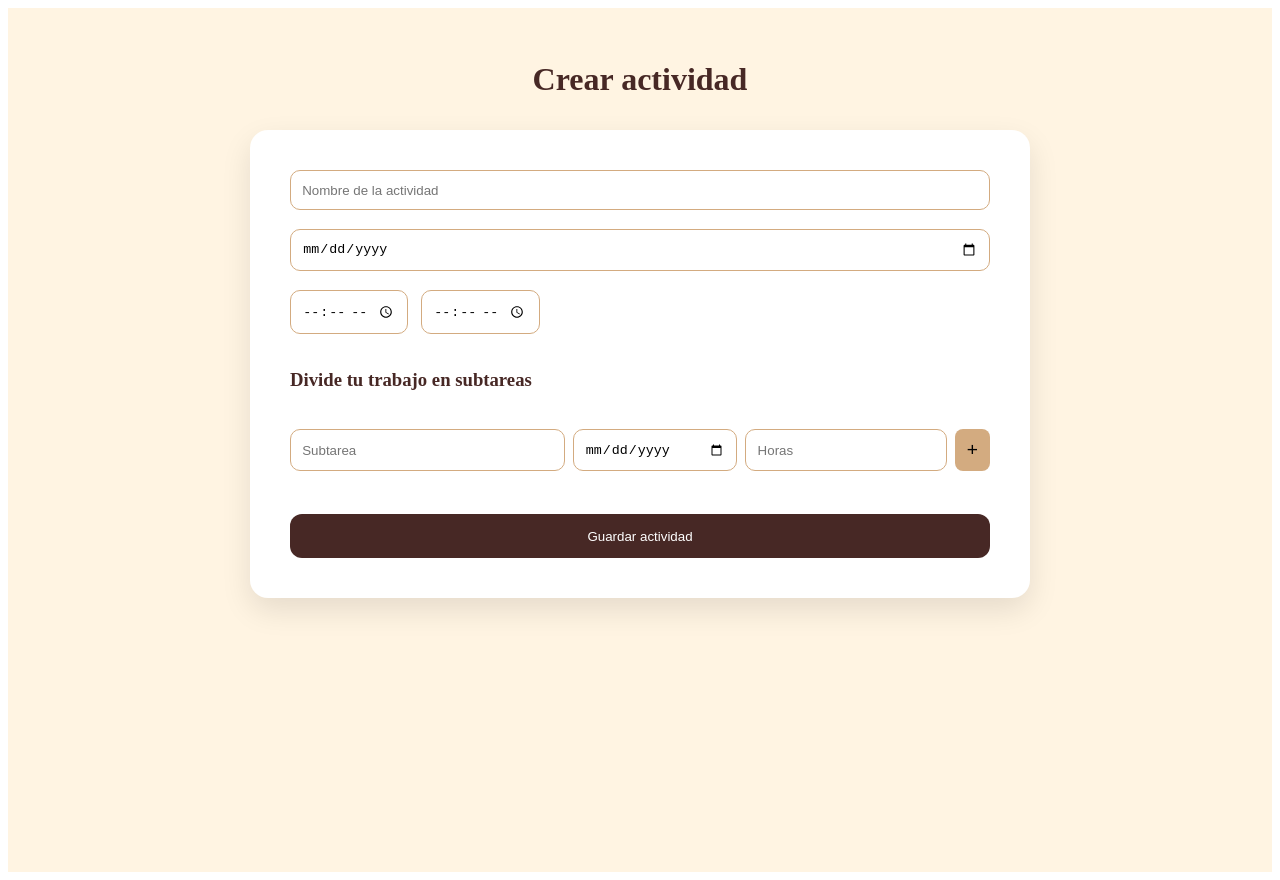
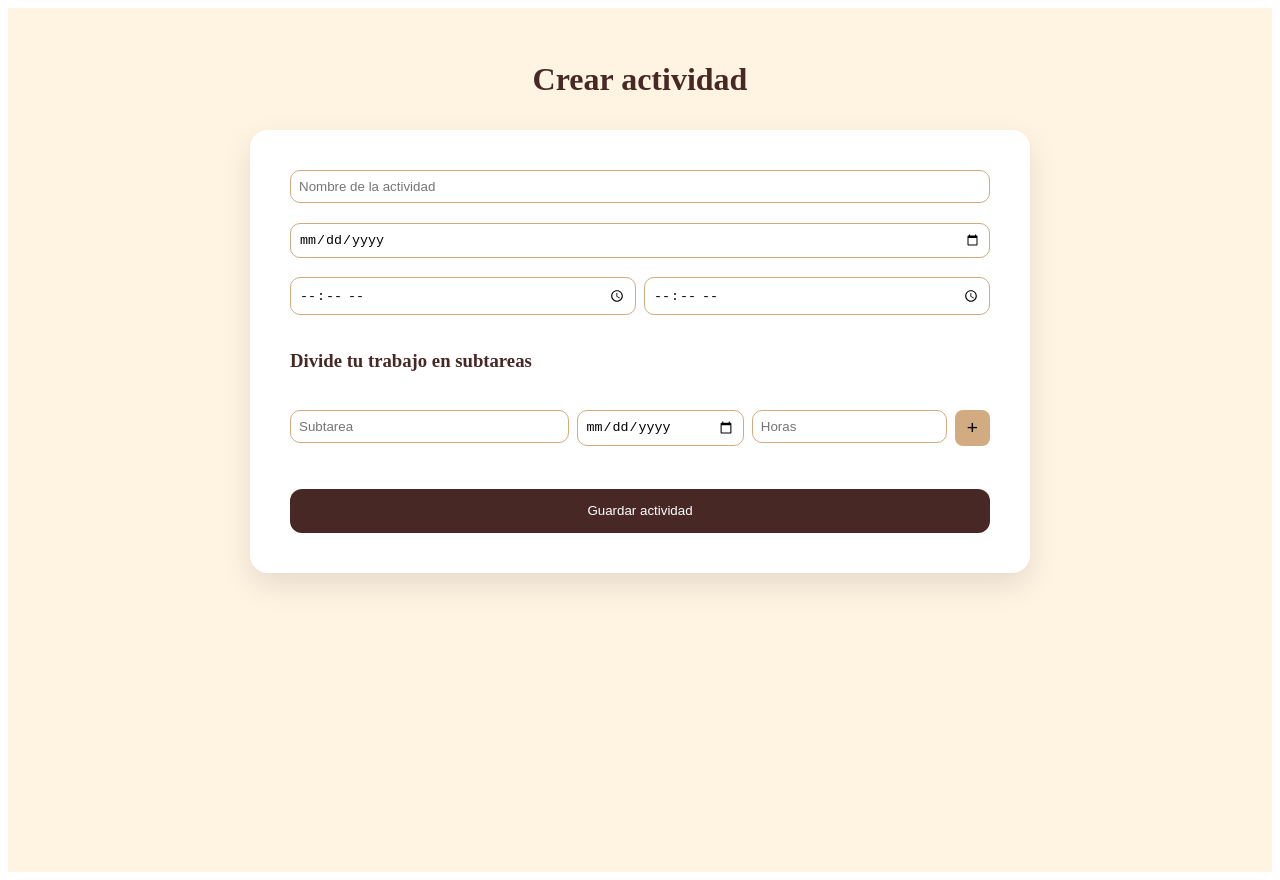
Before and after one commit to Sepul11/planificador-estudios-frontend, a React (Vite) app: page /crear in a window 1280 px wide. Built offline with nearby package versions, Linux system fonts and the light colour scheme.

Commit message:
Guardando avances del CrearActividad con validaciones

```diff
--- a/src/pages/CrearActividad.jsx
+++ b/src/pages/CrearActividad.jsx
@@ -2,7 +2,12 @@ import { useState } from "react";
 import { useNavigate } from "react-router-dom";
 
 function CrearActividad() {
+
   const navigate = useNavigate();
+
+  // errores
+  const [errores, setErrores] = useState({});
+  const [erroresSub, setErroresSub] = useState({});
 
   // Actividad
   const [titulo, setTitulo] = useState("");
@@ -17,35 +22,49 @@ function CrearActividad() {
   const [subHoras, setSubHoras] = useState("");
 
   function agregarSubtarea() {
-    if (!subTitulo || !subHoras) return;
+    let nuevosErroresSub = {};
+    if (!subTitulo) nuevosErroresSub.subTitulo = "El título es obligatorio";
+    if (!subHoras) nuevosErroresSub.subHoras = "Las horas son obligatorias";
+
+    setErroresSub(nuevosErroresSub);
+
+    if (Object.keys(nuevosErroresSub).length > 0) return;
 
     const nueva = {
       id: Date.now(),
       titulo: subTitulo,
       fecha: subFecha || fecha,
-      horas: subHoras,
+      horas: subHoras
     };
 
     setSubtareas([...subtareas, nueva]);
+
+    // limpiar campos
     setSubTitulo("");
     setSubFecha("");
     setSubHoras("");
+    setErroresSub({});
   }
 
   function eliminarSubtarea(id) {
     setSubtareas(subtareas.filter((s) => s.id !== id));
   }
 
-  function guardarActividad() {
-    console.log({
-      titulo,
-      fecha,
-      horaInicio,
-      horaFin,
-      subtareas,
-    });
+  function handleGuardarActividad() {
+    let nuevosErrores = {};
 
+    if (!titulo) nuevosErrores.titulo = "El título es obligatorio";
+    if (!fecha) nuevosErrores.fecha = "Debes seleccionar una fecha";
+    if (!horaInicio) nuevosErrores.horaInicio = "Debes seleccionar hora de inicio";
+    if (!horaFin) nuevosErrores.horaFin = "Debes seleccionar hora de fin";
+
+    setErrores(nuevosErrores);
+
+    if (Object.keys(nuevosErrores).length === 0) {
+      const actividad = { titulo, fecha, horaInicio, horaFin, subtareas };
+      console.log("Actividad creada:", actividad);
       navigate("/hoy");
+    }
   }
 
   return (
@@ -53,59 +72,92 @@ function CrearActividad() {
       <h1 style={title}>Crear actividad</h1>
 
       <div style={card}>
-        {/* Actividad */}
+
+        {/* TITULO */}
+        <div style={inputContainer}>
           <input
-          style={input}
+            style={{ ...input, ...(errores.titulo ? inputError : {}) }}
             placeholder="Nombre de la actividad"
             value={titulo}
             onChange={(e) => setTitulo(e.target.value)}
           />
+          {errores.titulo && (
+            <p style={errorText}>⚠ {errores.titulo}</p>
+          )}
+        </div>
 
+        {/* FECHA */}
+        <div style={inputContainer}>
           <input
-          style={input}
+            style={{ ...input, ...(errores.fecha ? inputError : {}) }}
             type="date"
             value={fecha}
             onChange={(e) => setFecha(e.target.value)}
           />
+          {errores.fecha && (
+            <p style={errorText}>⚠ {errores.fecha}</p>
+          )}
+        </div>
 
+        {/* HORAS */}
         <div style={row}>
+          <div style={inputContainer}>
             <input
-            style={input}
+              style={{ ...input, ...(errores.horaInicio ? inputError : {}) }}
               type="time"
               value={horaInicio}
               onChange={(e) => setHoraInicio(e.target.value)}
             />
+            {errores.horaInicio && (
+              <p style={errorText}>⚠ {errores.horaInicio}</p>
+            )}
+          </div>
+
+          <div style={inputContainer}>
             <input
-            style={input}
+              style={{ ...input, ...(errores.horaFin ? inputError : {}) }}
               type="time"
               value={horaFin}
               onChange={(e) => setHoraFin(e.target.value)}
             />
+            {errores.horaFin && (
+              <p style={errorText}>⚠ {errores.horaFin}</p>
+            )}
+          </div>
         </div>
 
-        {/* Subtareas */}
+        {/* SUBTAREAS */}
         <h3 style={sectionTitle}>Divide tu trabajo en subtareas</h3>
 
         <div style={subRow}>
+          <div style={{ display: "flex", flexDirection: "column" }}>
             <input
-            style={input}
+              style={{ ...input, ...(erroresSub.subTitulo ? inputError : {}) }}
               placeholder="Subtarea"
               value={subTitulo}
               onChange={(e) => setSubTitulo(e.target.value)}
             />
+            {erroresSub.subTitulo && <p style={errorText}>⚠ {erroresSub.subTitulo}</p>}
+          </div>
+
           <input
             style={input}
             type="date"
             value={subFecha}
             onChange={(e) => setSubFecha(e.target.value)}
           />
+
+          <div style={{ display: "flex", flexDirection: "column" }}>
             <input
-            style={input}
+              style={{ ...input, ...(erroresSub.subHoras ? inputError : {}) }}
               type="number"
               placeholder="Horas"
               value={subHoras}
               onChange={(e) => setSubHoras(e.target.value)}
             />
+            {erroresSub.subHoras && <p style={errorText}>⚠ {erroresSub.subHoras}</p>}
+          </div>
+
           <button style={addBtn} onClick={agregarSubtarea}>
             +
           </button>
@@ -116,13 +168,16 @@ function CrearActividad() {
             <span>
               {s.titulo} · {s.fecha} · {s.horas}h
             </span>
-            <button onClick={() => eliminarSubtarea(s.id)} style={removeBtn}>
+            <button
+              onClick={() => eliminarSubtarea(s.id)}
+              style={removeBtn}
+            >
               ❌
             </button>
           </div>
         ))}
 
-        <button style={saveBtn} onClick={guardarActividad}>
+        <button style={saveBtn} onClick={handleGuardarActividad}>
           Guardar actividad
         </button>
       </div>
@@ -130,6 +185,7 @@ function CrearActividad() {
   );
 }
 
+// --- ESTILOS ---
 
 const container = {
   minHeight: "100vh",
@@ -156,15 +212,25 @@ const card = {
   boxShadow: "0 12px 30px rgba(0,0,0,0.1)",
 };
 
+const inputContainer = {
+  display: "flex",
+  flexDirection: "column",
+};
+
 const input = {
-  padding: "0.7rem",
+  padding: "0.5rem",
   borderRadius: "10px",
   border: "1px solid #D3AB80",
 };
 
+const inputError = {
+  borderColor: "red",
+};
+
 const row = {
-  display: "flex",
-  gap: "0.8rem",
+  display: "grid",
+  gridTemplateColumns: "1fr 1fr",
+  gap: "0.5rem",
 };
 
 const sectionTitle = {
@@ -212,4 +278,13 @@ const saveBtn = {
   cursor: "pointer",
 };
 
+const errorText = {
+  color: "red",
+  fontSize: "0.85rem",
+  marginTop: "4px",
+  display: "flex",
+  alignItems: "center",
+  gap: "4px",
+};
+
 export default CrearActividad;
```
Lines whose indentation alone changed are shown as unchanged.
